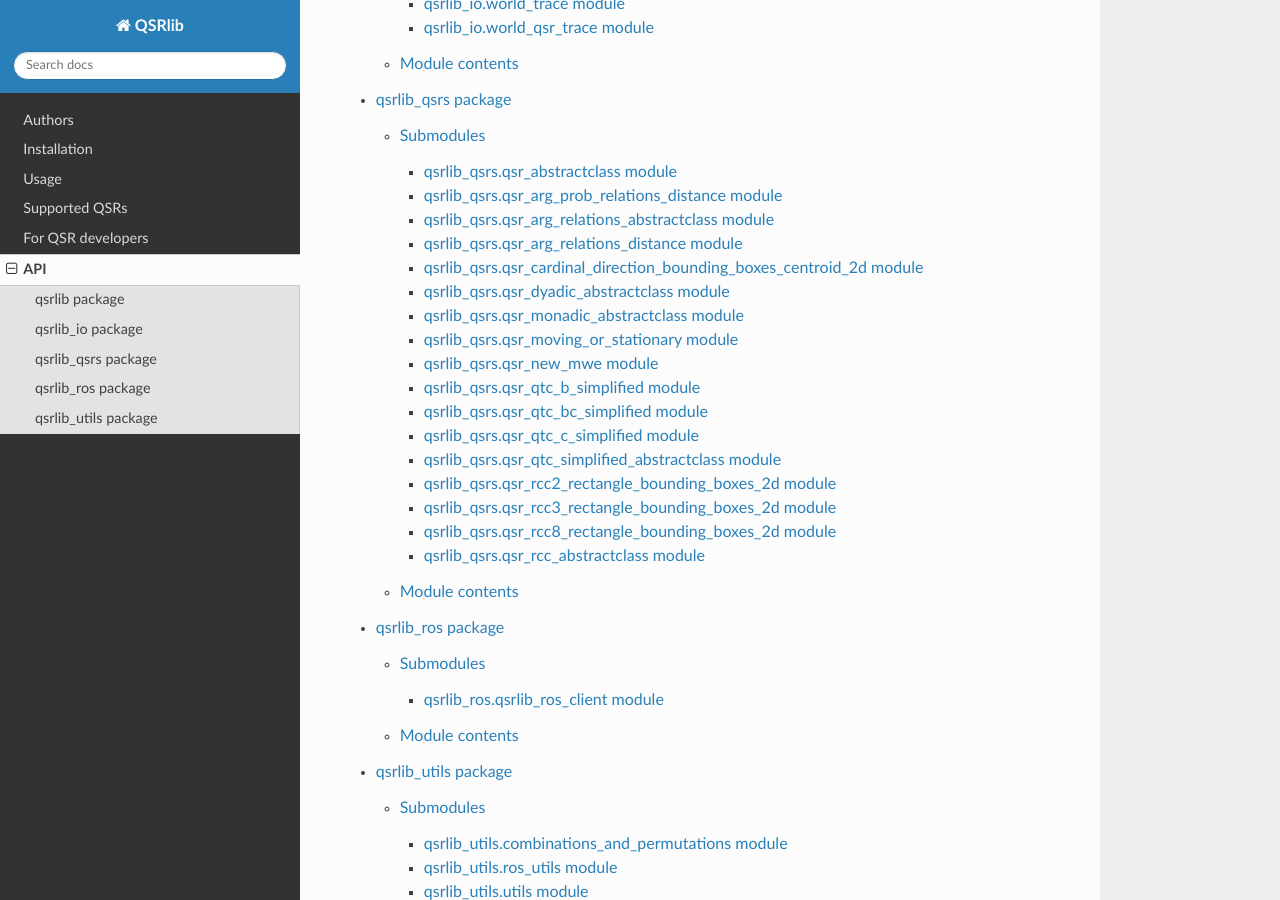
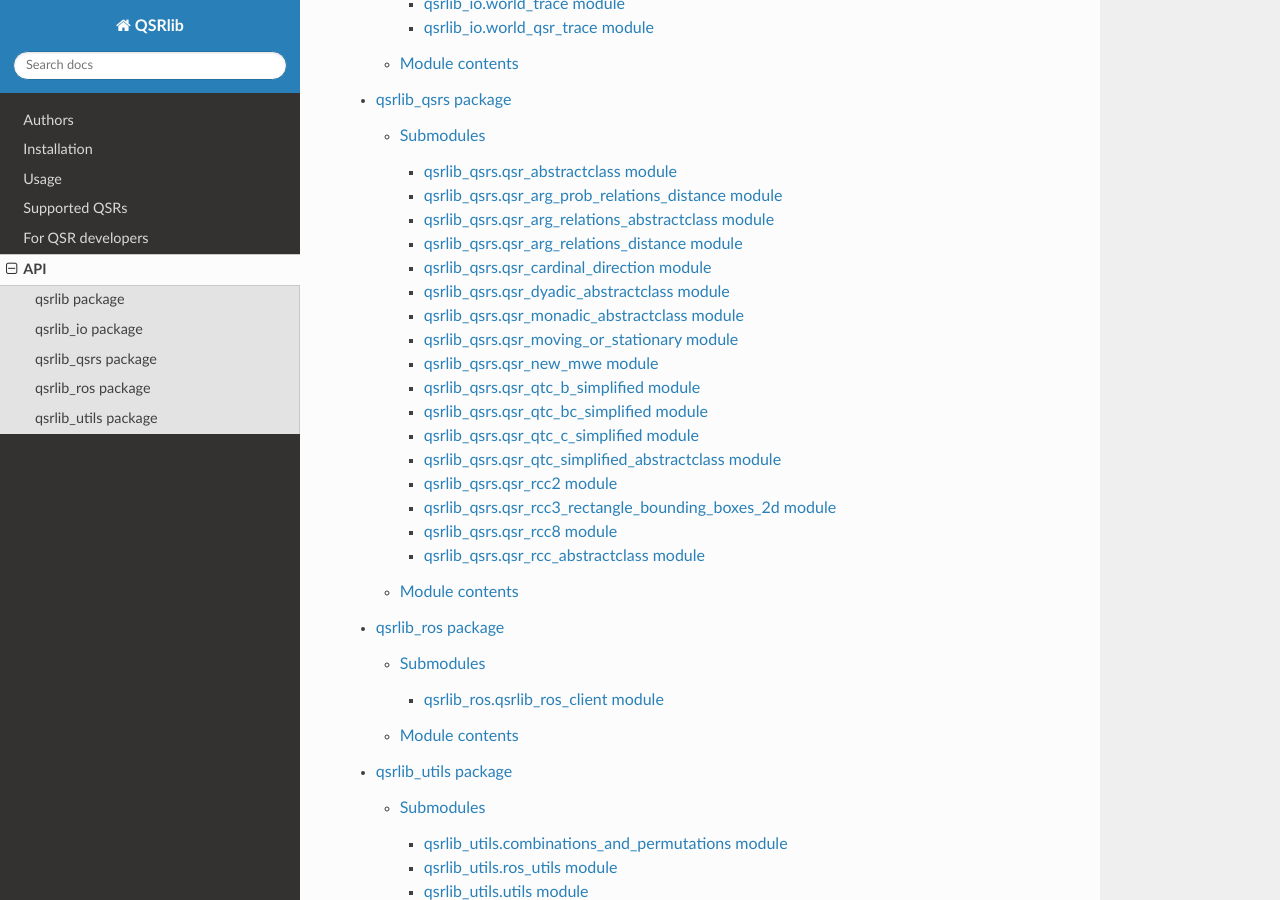
Before and after one commit to strands-project/strands_qsr_lib, a Sphinx documentation site: the page built from docs/rsts/api/modules.rst, in a window 1280 px wide and 900 px high, scrolled down 384 px. Built offline with Sphinx 7.4.7 and the Read the Docs theme 2.0.0, drawn with Linux system fonts in a browser that asks for light colours; pages that are not in the unit, such as notebooks, are missing from menus.

Commit message:
updating some docs

```diff
--- a/docs/rsts/api/qsrlib_qsrs.qsr_cardinal_direction_bounding_boxes_centroid_2d.rst
+++ /dev/null
@@ -1,7 +0,0 @@
-qsrlib_qsrs.qsr_cardinal_direction_bounding_boxes_centroid_2d module
-====================================================================
-
-.. automodule:: qsrlib_qsrs.qsr_cardinal_direction_bounding_boxes_centroid_2d
-    :members:
-    :undoc-members:
-    :show-inheritance:
--- a/docs/rsts/api/qsrlib_qsrs.qsr_rcc2_rectangle_bounding_boxes_2d.rst
+++ /dev/null
@@ -1,7 +0,0 @@
-qsrlib_qsrs.qsr_rcc2_rectangle_bounding_boxes_2d module
-=======================================================
-
-.. automodule:: qsrlib_qsrs.qsr_rcc2_rectangle_bounding_boxes_2d
-    :members:
-    :undoc-members:
-    :show-inheritance:
--- a/docs/rsts/api/qsrlib_qsrs.qsr_rcc8_rectangle_bounding_boxes_2d.rst
+++ /dev/null
@@ -1,7 +0,0 @@
-qsrlib_qsrs.qsr_rcc8_rectangle_bounding_boxes_2d module
-=======================================================
-
-.. automodule:: qsrlib_qsrs.qsr_rcc8_rectangle_bounding_boxes_2d
-    :members:
-    :undoc-members:
-    :show-inheritance:
```
Also changed, not shown: docs/rsts/api/qsrlib_qsrs.qsr_cardinal_direction.rst (added, +7 -0 lines), docs/rsts/api/qsrlib_qsrs.qsr_rcc2.rst (added, +7 -0 lines), docs/rsts/api/qsrlib_qsrs.qsr_rcc8.rst (added, +7 -0 lines), docs/rsts/api/qsrlib_qsrs.rst (+5 -3 lines).
